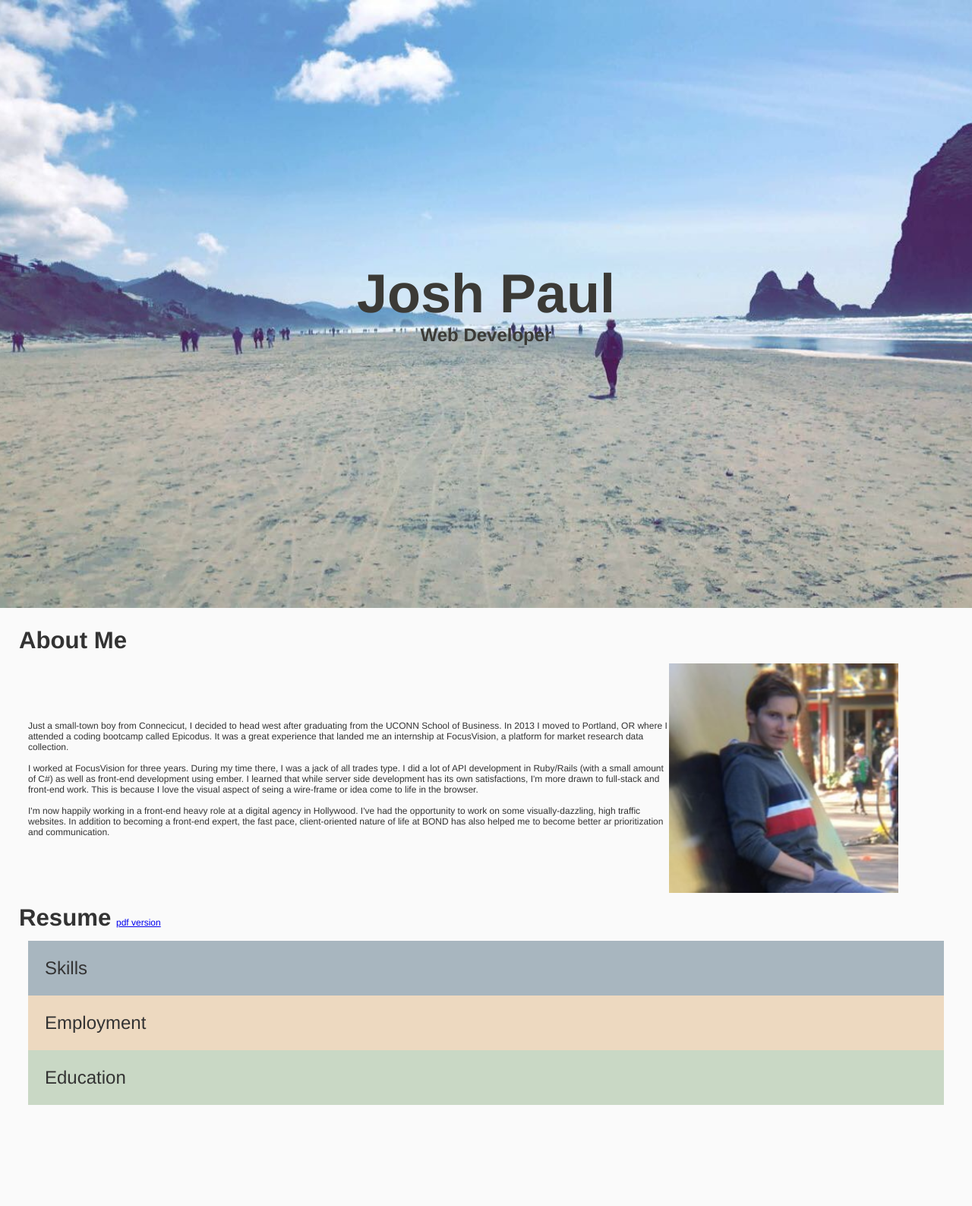
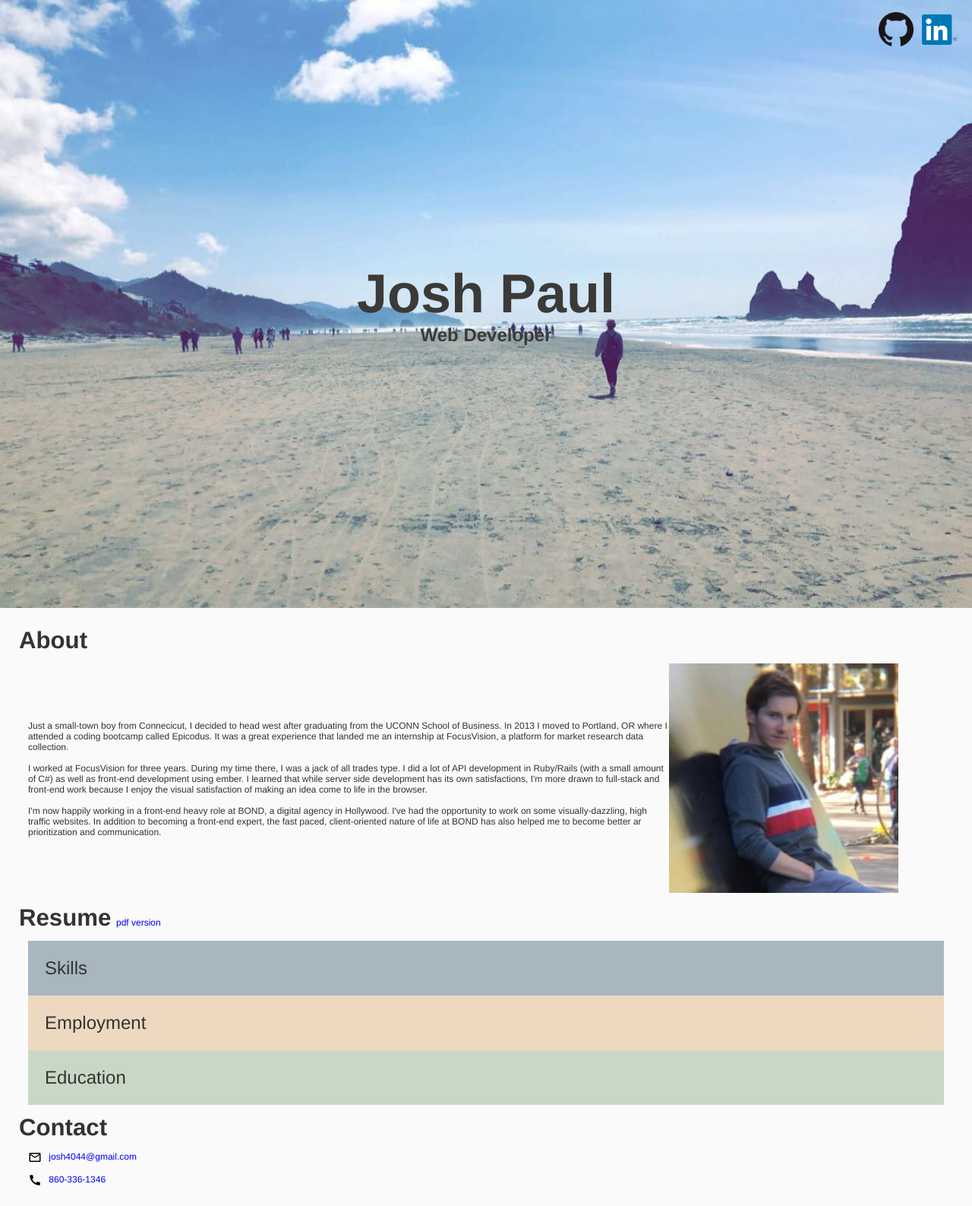
Before and after one commit to uconnjosh/personal-site, a website: page app/index.html in a window 1280 px wide. Shown: the whole page at 76% size. Before the commit the page ends 1479 px from the top, so only its background shows below. Drawn offline with nearby package versions, Linux system fonts and the light colour scheme; files that its build step writes are made by us from their sources.

Commit message:
Add contact section and social media links.

```diff
--- a/app/index.html
+++ b/app/index.html
@@ -26,6 +26,10 @@
 
     <div class="hero">
       <div id="hero__image"></div>
+      <div class="hero__social">
+        <a href="https://github.com/uconnjosh" target="_blank"><img src="/images/github.png" /></a>
+        <a href="https://www.linkedin.com/in/jpaul4/" target="_blank"><img src="/images/linkedin.png" /></a>
+      </div>
       <div class="greeting">
         <h1><span id="greeting__josh">Josh</span>&nbsp;<span id="greeting__paul">Paul</span></h1>
         <h3>Web Developer</h3>
@@ -36,7 +40,7 @@
     </div>
     <div class="main">
       <div class="about-me">
-        <h2>About Me</h2>
+        <h2>About</h2>
         <div class="section__inner section__about">
           <div class="about__text">
             <p>
@@ -48,12 +52,12 @@
               <br />
               I worked at FocusVision for three years. During my time there, I was a jack of all trades type. I did a lot of API
               development in Ruby/Rails (with a small amount of C#) as well as front-end development using ember. I learned that
-              while server side development has its own satisfactions, I'm more drawn to full-stack and front-end work. This is because
-              I love the visual aspect of seing a wire-frame or idea come to life in the browser.
+              while server side development has its own satisfactions, I'm more drawn to full-stack and front-end work because
+              I enjoy the visual satisfaction of making an idea come to life in the browser.
               <br />
               <br />
-              I'm now happily working in a front-end heavy role at a digital agency
-              in Hollywood. I've had the opportunity to work on some visually-dazzling, high traffic websites. In addition to becoming a front-end expert, the fast pace, client-oriented nature
+              I'm now happily working in a front-end heavy role at BOND, a digital agency
+              in Hollywood. I've had the opportunity to work on some visually-dazzling, high traffic websites. In addition to becoming a front-end expert, the fast paced, client-oriented nature
               of life at BOND has also helped me to become better ar prioritization and communication.
             </p>
           </div>
@@ -81,6 +85,7 @@
                   <li>Gulp</li>
                   <li>Jekyll</li>
                   <li>Hugo</li>
+                  <li>cms</li>
                 </ul>
               </div>
             </div>
@@ -179,6 +184,21 @@
           </div>
         </div>
       </div>
+      <div class="contact">
+        <h2>Contact</h2>
+        <div class="section__inner section__contact">
+          <a href="mailto:josh4044@gmail.com">
+              <img src="/images/email.png" class="contact__icon">
+              josh4044@gmail.com
+            </p>
+          </a>
+          <a href="tel:1-860-336-1346">
+              <img src="/images/phone.png" class="contact__icon">
+              860-336-1346
+            </p>
+          </a>
+        </div>
+      </div>
     </div>
 
     <!-- Google Analytics: change UA-XXXXX-X to be your site's ID. -->
--- a/app/scripts/main.js
+++ b/app/scripts/main.js
@@ -29,7 +29,7 @@ var stickyHeader = () => {
   const hero = $('.hero')
   const headerName = $('.header__name')
 
-  hero.css({'position': ' sticky', 'top': '-85vh'})
+  hero.css({'position': 'sticky', 'top': '-90vh'})
   headerName.css({'opacity': '1'})
   headerVisible = true
 }
--- a/app/styles/main.scss
+++ b/app/styles/main.scss
@@ -36,6 +36,10 @@ h3 {
   font-size: 2em;
 }
 
+a {
+  text-decoration: none;
+}
+
 
 .hero {
   position: relative;
@@ -53,6 +57,21 @@ h3 {
   backgournd-repeat: no-repeat;
   background-position: center;
 }
+
+.hero__social {
+  position: absolute;
+  top: 16px;
+  right: 16px;
+  a {
+    margin: 0 4px;
+    vertical-align: middle;
+    img {
+      width: 46px;
+    }
+  }
+}
+
+
 
 .main {
   margin: 25px;
@@ -72,6 +91,17 @@ h3 {
   display: flex;
   align-content: space-between;
   align-items: center;
+  @media screen and (max-width: 650px) {
+    flex-direction: column;
+    > div {
+      width: 90%;
+    }
+  }
+}
+
+.contact__icon {
+  vertical-align: middle;
+  margin-right: 6px;
 }
 
 .about__text {
@@ -163,4 +193,9 @@ h3 {
   transform: translateX(-50%);
   bottom: 1vh;
   transition: opacity .8s ease-in;
+  @media screen and (max-height: 418px) {
+    h2 {
+      font-size: 1.4em;
+    }
+  }
 }
```
Also changed, not shown: app/images/email.png (added), app/images/github.png (added), app/images/linkedin.png (added), app/images/phone.png (added), 2 other files.
